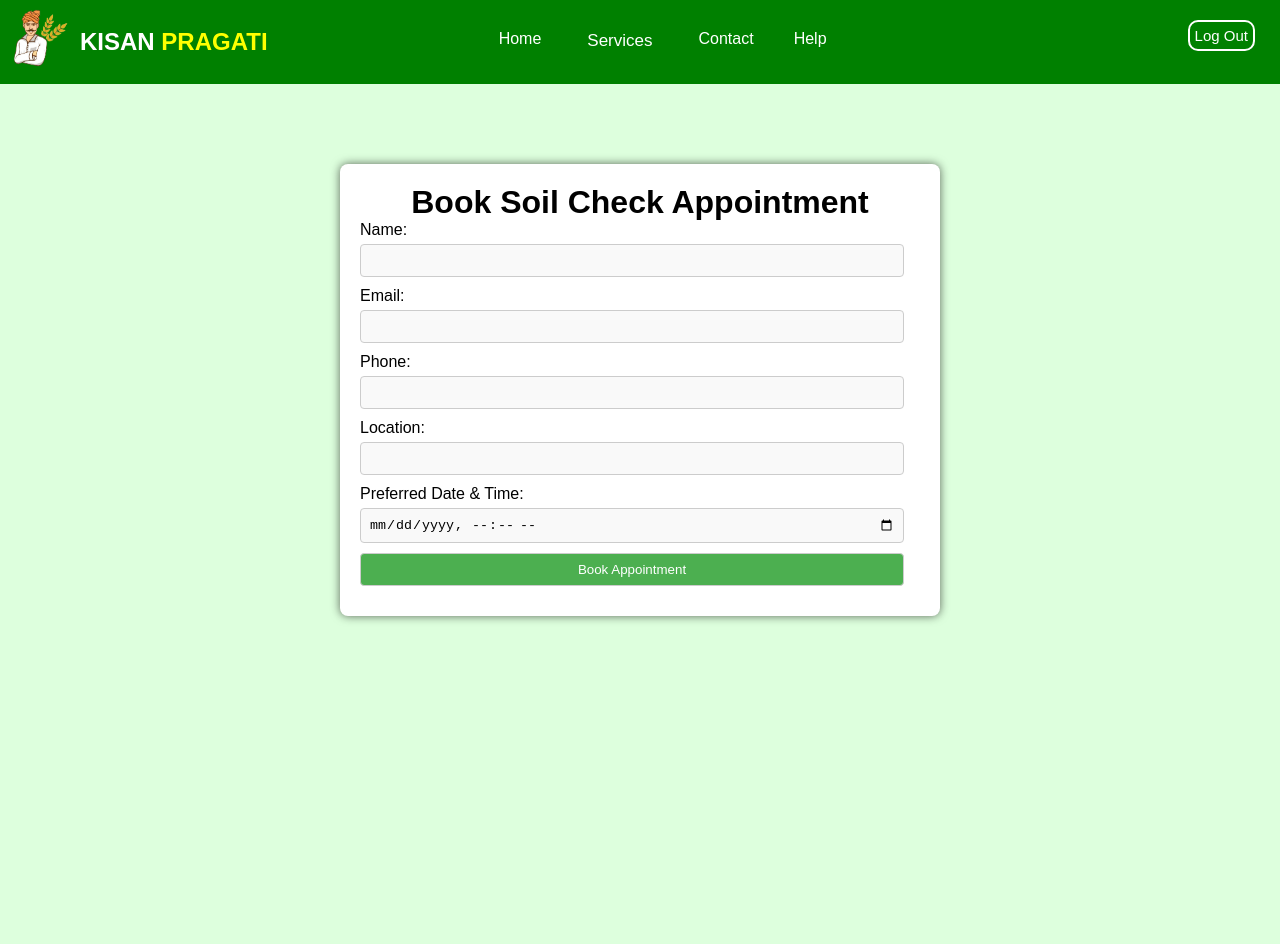
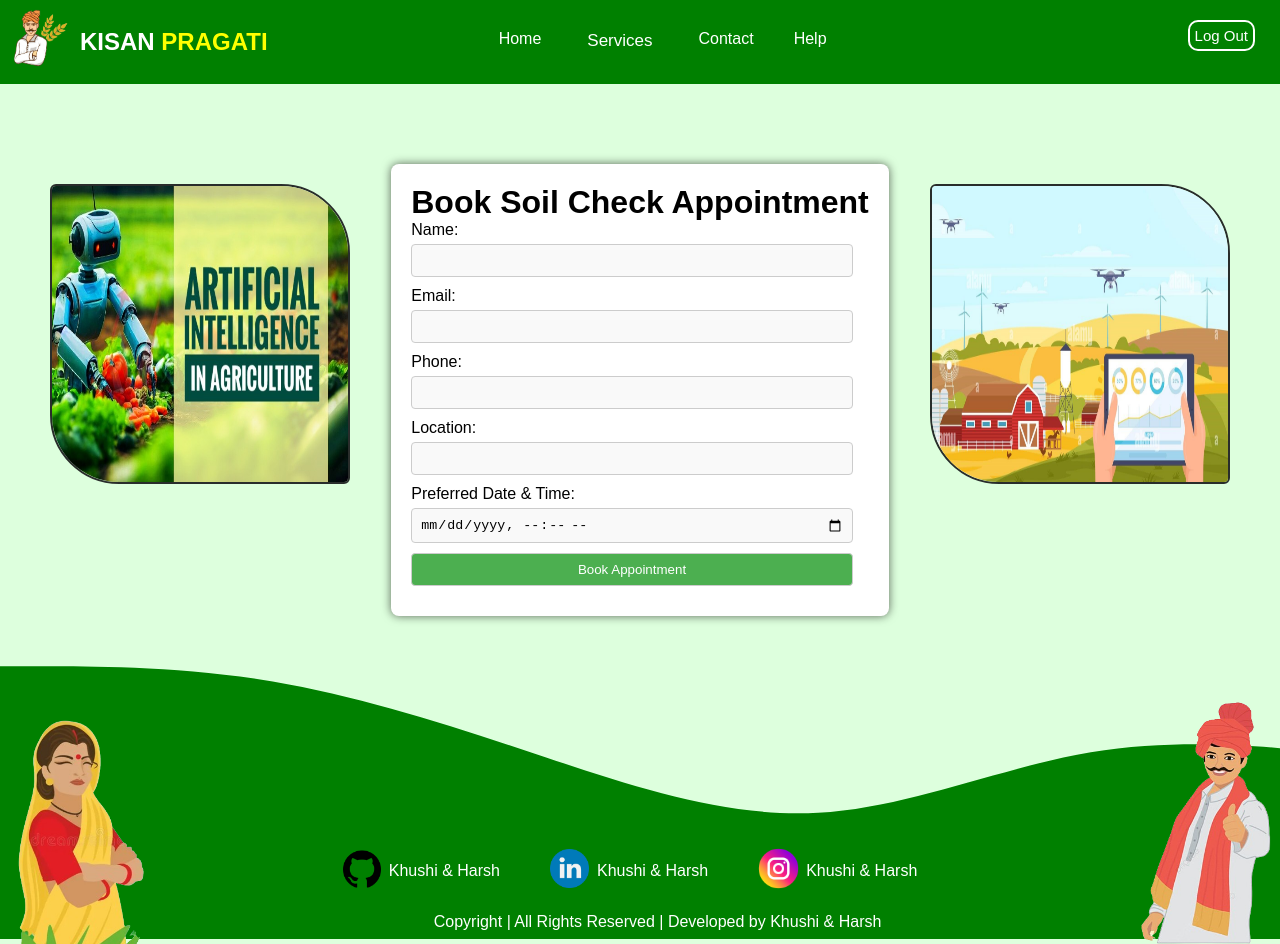
Before and after one commit to HARSHSINGH3118/Kisan-Pragati, a plain HTML site: page client/src/components/contact.html in a window 1280 px wide. Before the commit the page ends 800 px from the top, so only its background shows below. Drawn offline with Linux system fonts and the light colour scheme.

Commit message:
contact_page

```diff
--- a/client/public/css/contact.css
+++ b/client/public/css/contact.css
@@ -43,3 +43,39 @@ input[type="submit"]:hover {
   background-color: yellowgreen;
   color: black;
 }
+
+.contact_page {
+  display: flex;
+  justify-content: space-evenly;
+}
+
+.contact_page img {
+  width: 300px;
+  height: 300px;
+  border-bottom-left-radius: 23%;
+  border-bottom-right-radius: 2%;
+  border-top-left-radius: 2%;
+  border-top-right-radius: 23%;
+  border: 2px solid rgba(28, 31, 31, 0.932);
+}
+
+.img_left img {
+  margin-top: 100px;
+  margin-left: 50px;
+  transition: transform 0.5s ease;
+}
+
+.img_right img {
+  margin-top: 100px;
+  margin-right: 50px;
+  transition: transform 0.5s ease;
+}
+
+.img_left img:hover {
+  transform: scale(1.1);
+  z-index: 1; /* Apply z-index to the parent container if needed */
+}
+.img_right img:hover {
+  transform: scale(1.08);
+  z-index: 1; /* Apply z-index to the parent container if needed */
+}
--- a/client/src/components/contact.html
+++ b/client/src/components/contact.html
@@ -1,12 +1,15 @@
 <!DOCTYPE html>
 <html lang="en">
+
 <head>
   <meta charset="UTF-8" />
   <meta name="viewport" content="width=device-width, initial-scale=1.0" />
   <title>Contact</title>
   <link rel="stylesheet" href="/client/public/css/navbar.css" />
   <link rel="stylesheet" href="/client/public/css/contact.css" />
+  <link rel="stylesheet" href="/client/public/css/style.css">
 </head>
+
 <body>
   <div class="navbar">
     <div class="nav_left">
@@ -33,6 +36,11 @@
       <button class="sign_in"><a href="">Log Out</a></button>
     </div>
   </div>
+  <div class="contact_page">
+
+    <div class="img_left"><img src="/client/public/assets/Ai+Agri.jpeg" alt="">
+
+    </div>
 
     <div class="container">
       <h1>Book Soil Check Appointment</h1>
@@ -50,17 +58,68 @@
         <input type="text" id="location" name="Location" />
 
         <label for="appointment-date">Preferred Date & Time:</label>
-        <input
-          type="datetime-local"
-          id="appointment-date"
-          name="Appointment-date"
-          required
-        />
+        <input type="datetime-local" id="appointment-date" name="Appointment-date" required />
 
         <input type="submit" value="Book Appointment" />
       </form>
     </div>
+    <div class="img_right"><img src="/client/public/assets/tech_adv.jpg" alt="">
+
+    </div>
+  </div>
+
+  <div class="footer">
+    <div class="footer_content">
+      <div class="footer_left">
+        <img src="/client/public/assets/lady-removebg-preview_2.png" alt="" />
+      </div>
+      <div class="footer_mid">
+
+        <div class="footer_mid_top">
+          <div class="github">
+            <div class="git_mid">
+              <img src="/client/public/assets/github.png" alt="" />
+            </div>
+            <div class="link_details">
+              <a href="https://github.com/khushi505">Khushi &
+                <a href="https://github.com/HARSHSINGH3118">Harsh </a></a>
+            </div>
+          </div>
+
+          <div class="github">
+            <div class="linked_mid">
+              <img src="/client/public/assets/linkedin (1).png" alt="" />
+            </div>
+            <div class="link_details">
+              <a href="https://www.linkedin.com/in/khushi-malhotra-615a15252/">Khushi &
+                <a href="https://www.linkedin.com/in/harsh-singh-73758325a/">Harsh
+                </a></a>
+            </div>
+          </div>
+
+          <div class="github">
+            <div class="insta_mid">
+              <img src="/client/public/assets/instagram.png" alt="" />
+            </div>
+            <div class="link_details" id="insta_details">
+              <a href="https://www.instagram.com/__khushi50._/">Khushi &
+                <a href="https://www.instagram.com/gaharwar_harsh31/">Harsh</a></a>
+            </div>
+          </div>
+        </div>
+
+        <div class="copyright">Copyright | All Rights Reserved | Developed by Khushi & Harsh</div>
+      </div>
+      <div class="footer_right">
+        <img src="/client/public/assets/men-removebg-preview.png" alt="" />
+      </div>
+    </div>
+
+
+  </div>
+
 
   <script src="/client/public/js/contact.js"></script>
 </body>
+
 </html>
```
Also changed, not shown: client/src/components/cattle.html (+1 -0 lines), client/public/assets/Ai+Agri.jpeg (added), client/public/assets/tech_adv.jpg (added). Lines whose indentation alone changed are shown as unchanged.
